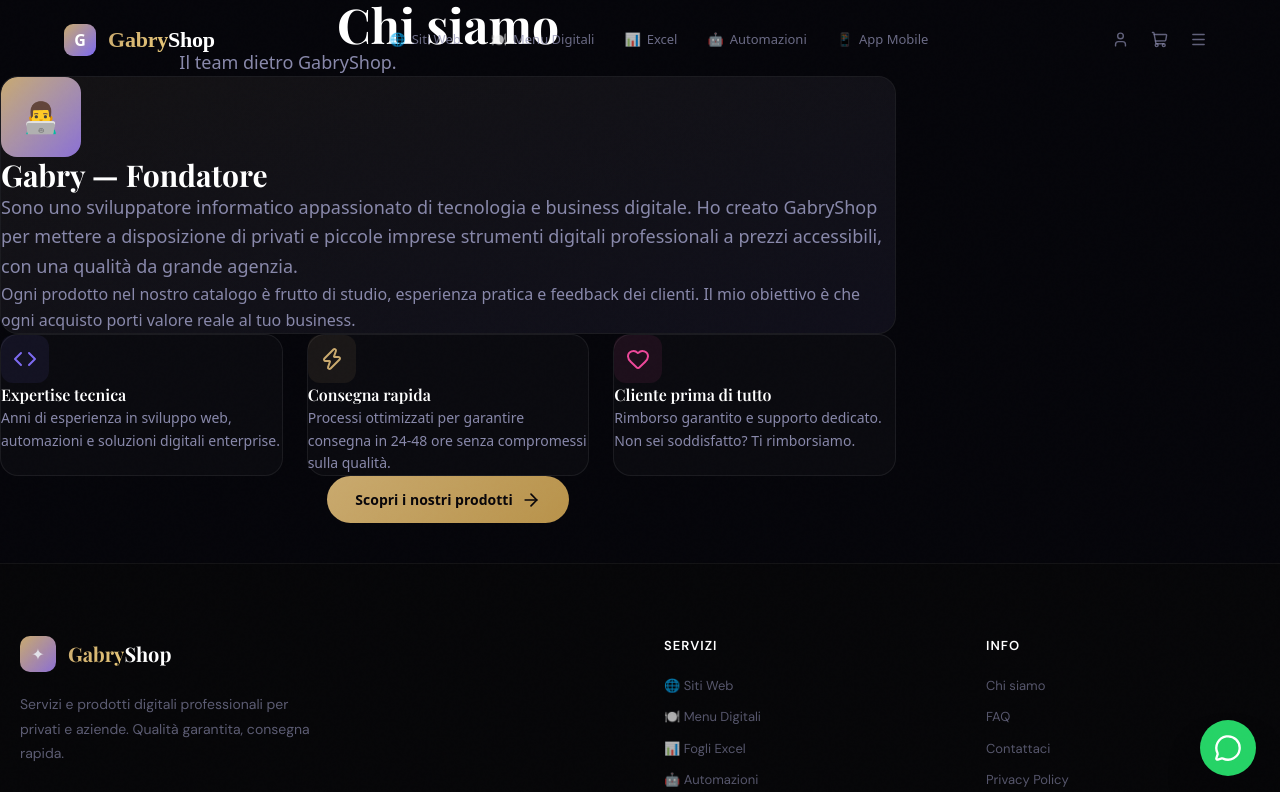
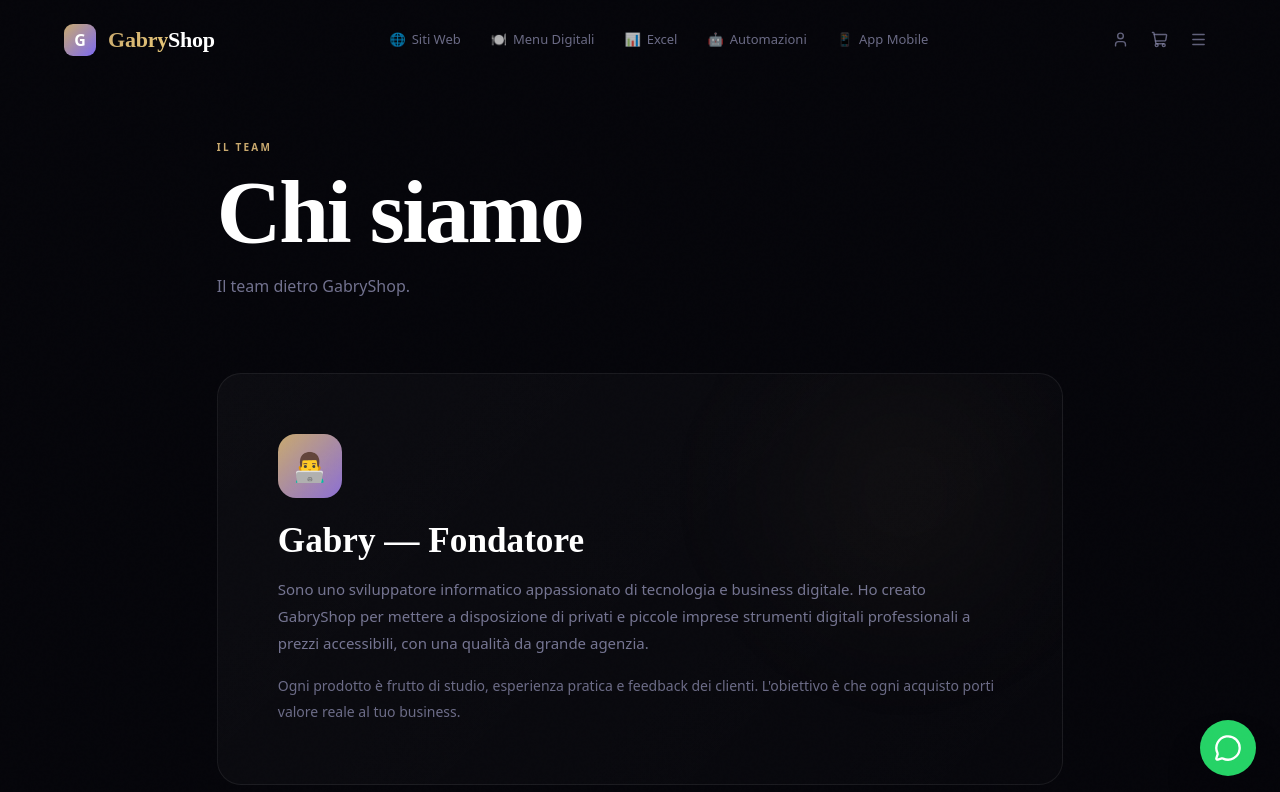
Before and after one commit to terryliano20011-sketch/gabryshop-new, a Next.js app: page /chi-siamo in a window 1280 px wide. Shown: the top 792 px of the page. Built offline with nearby package versions, Linux system fonts and the light colour scheme.

Commit message:
fix: all inner pages - paddingTop 140px, premium design FAQ + Chi siamo

```diff
--- a/src/app/chi-siamo/page.tsx
+++ b/src/app/chi-siamo/page.tsx
@@ -3,48 +3,49 @@ import { ArrowRight, Code, Zap, Heart } from 'lucide-react'
 
 export default function ChiSiamoPage() {
   return (
-    <div className="pt-28 pb-20 px-4 sm:px-6 lg:px-8 max-w-4xl mx-auto">
-      <div className="text-center mb-16">
-        <h1 className="text-4xl sm:text-5xl font-bold text-white mb-4" style={{fontFamily:'Playfair Display,serif'}}>Chi siamo</h1>
-        <p className="text-[#8888aa] text-lg max-w-xl mx-auto">Il team dietro GabryShop.</p>
+    <div style={{minHeight:'100vh',background:'#05050a',paddingTop:'140px',paddingBottom:'100px'}}>
+      <div style={{maxWidth:'1000px',margin:'0 auto',padding:'0 6%'}}>
+        <div style={{marginBottom:'72px'}}>
+          <span style={{fontFamily:'Outfit,system-ui,sans-serif',fontSize:'10px',fontWeight:700,letterSpacing:'0.22em',textTransform:'uppercase',color:'#c9a96e',display:'block',marginBottom:'16px'}}>Il team</span>
+          <h1 style={{fontFamily:'Cormorant Garamond,serif',fontSize:'clamp(3rem,7vw,6rem)',fontWeight:600,lineHeight:0.92,letterSpacing:'-0.025em',color:'white',marginBottom:'20px'}}>Chi siamo</h1>
+          <p style={{fontFamily:'Outfit,system-ui,sans-serif',fontSize:'16px',color:'rgba(140,140,175,0.8)',lineHeight:1.7,maxWidth:'480px'}}>Il team dietro GabryShop.</p>
         </div>
 
-      <div className="luxury-card rounded-3xl p-10 mb-10 relative overflow-hidden">
-        <div className="absolute inset-0 bg-gradient-to-br from-[#c9a96e]/5 to-[#7c6af0]/5" />
-        <div className="relative">
-          <div className="w-20 h-20 rounded-2xl bg-gradient-to-br from-[#c9a96e] to-[#8b6fd4] flex items-center justify-center text-3xl mb-6">
-            👨‍💻
-          </div>
-          <h2 className="text-3xl font-bold text-white mb-4" style={{fontFamily:'Playfair Display,serif'}}>Gabry — Fondatore</h2>
-          <p className="text-[#8888aa] leading-relaxed text-lg mb-6">
+        <div className="g-card" style={{padding:'clamp(36px,6vw,60px)',borderRadius:'24px',marginBottom:'24px',position:'relative',overflow:'hidden'}}>
+          <div style={{position:'absolute',top:'-20%',right:'-5%',width:'400px',height:'400px',borderRadius:'50%',background:'radial-gradient(circle,rgba(201,169,110,0.05) 0%,transparent 70%)',filter:'blur(50px)',pointerEvents:'none'}}/>
+          <div style={{position:'relative'}}>
+            <div style={{width:'64px',height:'64px',borderRadius:'18px',background:'linear-gradient(135deg,#c9a96e,#8b6fd4)',display:'flex',alignItems:'center',justifyContent:'center',fontSize:'28px',marginBottom:'24px'}}>👨‍💻</div>
+            <h2 style={{fontFamily:'Cormorant Garamond,serif',color:'white',fontSize:'2.2rem',fontWeight:600,marginBottom:'16px',lineHeight:1.1}}>Gabry — Fondatore</h2>
+            <p style={{fontFamily:'Outfit,system-ui,sans-serif',color:'rgba(140,140,175,0.82)',fontSize:'15px',lineHeight:1.8,marginBottom:'16px'}}>
               Sono uno sviluppatore informatico appassionato di tecnologia e business digitale. Ho creato GabryShop per mettere a disposizione di privati e piccole imprese strumenti digitali professionali a prezzi accessibili, con una qualità da grande agenzia.
             </p>
-          <p className="text-[#8888aa] leading-relaxed">
-            Ogni prodotto nel nostro catalogo è frutto di studio, esperienza pratica e feedback dei clienti. Il mio obiettivo è che ogni acquisto porti valore reale al tuo business.
+            <p style={{fontFamily:'Outfit,system-ui,sans-serif',color:'rgba(140,140,175,0.75)',fontSize:'14px',lineHeight:1.8}}>
+              Ogni prodotto è frutto di studio, esperienza pratica e feedback dei clienti. L&apos;obiettivo è che ogni acquisto porti valore reale al tuo business.
             </p>
           </div>
         </div>
 
-      <div className="grid grid-cols-1 md:grid-cols-3 gap-6 mb-12">
+        <div style={{display:'grid',gridTemplateColumns:'repeat(3,1fr)',gap:'12px',marginBottom:'48px'}}>
           {[
-          { icon: Code, title: 'Expertise tecnica', desc: 'Anni di esperienza in sviluppo web, automazioni e soluzioni digitali enterprise.', color: '#7c6af0' },
-          { icon: Zap, title: 'Consegna rapida', desc: 'Processi ottimizzati per garantire consegna in 24-48 ore senza compromessi sulla qualità.', color: '#c9a96e' },
-          { icon: Heart, title: 'Cliente prima di tutto', desc: 'Rimborso garantito e supporto dedicato. Non sei soddisfatto? Ti rimborsiamo.', color: '#ec4899' },
+            {icon:Code, title:'Expertise tecnica', desc:'Anni di esperienza in sviluppo web, automazioni e soluzioni digitali enterprise.', color:'#7c6af0'},
+            {icon:Zap,  title:'Consegna rapida',   desc:'Processi ottimizzati per garantire consegna in 24-48 ore senza compromessi sulla qualità.', color:'#c9a96e'},
+            {icon:Heart,title:'Cliente prima',     desc:'Rimborso garantito e supporto dedicato. Non sei soddisfatto? Ti rimborsiamo.', color:'#ec4899'},
           ].map(item => (
-          <div key={item.title} className="luxury-card rounded-2xl p-6">
-            <div className="w-12 h-12 rounded-xl flex items-center justify-center mb-4" style={{background:`${item.color}15`}}>
-              <item.icon className="w-6 h-6" style={{color:item.color}} />
+            <div key={item.title} className="g-card" style={{padding:'28px 24px',borderRadius:'18px'}}>
+              <div style={{width:'44px',height:'44px',borderRadius:'12px',background:`${item.color}12`,border:`1px solid ${item.color}22`,display:'flex',alignItems:'center',justifyContent:'center',marginBottom:'16px'}}>
+                <item.icon size={20} style={{color:item.color}}/>
               </div>
-            <h3 className="text-white font-semibold mb-2" style={{fontFamily:'Playfair Display,serif'}}>{item.title}</h3>
-            <p className="text-[#8888aa] text-sm leading-relaxed">{item.desc}</p>
+              <h3 style={{fontFamily:'Cormorant Garamond,serif',color:'white',fontSize:'1.25rem',fontWeight:600,marginBottom:'8px'}}>{item.title}</h3>
+              <p style={{fontFamily:'Outfit,system-ui,sans-serif',color:'rgba(120,120,155,0.72)',fontSize:'13px',lineHeight:1.65}}>{item.desc}</p>
             </div>
           ))}
         </div>
 
-      <div className="text-center">
-        <Link href="/" className="btn-gold px-8 py-4 rounded-xl font-semibold inline-flex items-center gap-2">
-          Scopri i nostri prodotti <ArrowRight className="w-5 h-5" />
+        <div style={{textAlign:'center'}}>
+          <Link href="/" className="g-btn g-btn-gold" style={{borderRadius:'14px',display:'inline-flex',padding:'15px 36px',fontSize:'15px'}}>
+            Scopri i prodotti <ArrowRight size={17}/>
           </Link>
+        </div>
       </div>
     </div>
   )
--- a/src/app/login/page.tsx
+++ b/src/app/login/page.tsx
@@ -23,7 +23,7 @@ export default function LoginPage() {
   }
 
   return (
-    <div className="pt-28 pb-20 flex items-center justify-center min-h-screen px-4">
+    <div className="pt-36 pb-20 flex items-center justify-center min-h-screen px-4">
       <div className="w-full max-w-md">
         <div className="text-center mb-8">
           <div className="w-12 h-12 rounded-xl bg-gradient-to-br from-[#c9a96e] to-[#8b6fd4] flex items-center justify-center mx-auto mb-4">
--- a/src/app/privacy/page.tsx
+++ b/src/app/privacy/page.tsx
@@ -1,6 +1,6 @@
 export default function PrivacyPage() {
   return (
-    <div className="pt-28 pb-20 px-4 sm:px-6 lg:px-8 max-w-3xl mx-auto">
+    <div className="pt-36 pb-20 px-4 sm:px-6 lg:px-8 max-w-3xl mx-auto">
       <h1 className="text-4xl font-bold text-white mb-4" style={{fontFamily:'Playfair Display,serif'}}>Privacy Policy</h1>
       <p className="text-[#8888aa] text-sm mb-10">Ultimo aggiornamento: Gennaio 2025</p>
 
--- a/src/app/register/page.tsx
+++ b/src/app/register/page.tsx
@@ -23,7 +23,7 @@ export default function RegisterPage() {
   }
 
   if (done) return (
-    <div className="pt-28 pb-20 flex items-center justify-center min-h-screen px-4">
+    <div className="pt-36 pb-20 flex items-center justify-center min-h-screen px-4">
       <div className="max-w-md w-full text-center">
         <div className="text-5xl mb-4">📬</div>
         <h2 className="text-2xl font-bold text-white mb-2" style={{fontFamily:'Playfair Display,serif'}}>Controlla la tua email!</h2>
@@ -34,7 +34,7 @@ export default function RegisterPage() {
   )
 
   return (
-    <div className="pt-28 pb-20 flex items-center justify-center min-h-screen px-4">
+    <div className="pt-36 pb-20 flex items-center justify-center min-h-screen px-4">
       <div className="w-full max-w-md">
         <div className="text-center mb-8">
           <div className="w-12 h-12 rounded-xl bg-gradient-to-br from-[#c9a96e] to-[#8b6fd4] flex items-center justify-center mx-auto mb-4">
--- a/src/app/termini/page.tsx
+++ b/src/app/termini/page.tsx
@@ -1,6 +1,6 @@
 export default function TerminiPage() {
   return (
-    <div className="pt-28 pb-20 px-4 sm:px-6 lg:px-8 max-w-3xl mx-auto">
+    <div className="pt-36 pb-20 px-4 sm:px-6 lg:px-8 max-w-3xl mx-auto">
       <h1 className="text-4xl font-bold text-white mb-4" style={{fontFamily:'Playfair Display,serif'}}>Termini di Servizio</h1>
       <p className="text-[#8888aa] text-sm mb-10">Ultimo aggiornamento: Gennaio 2025</p>
       <div className="space-y-8 text-[#8888aa] leading-relaxed">
```
Also changed, not shown: src/app/faq/page.tsx (+32 -35 lines). Lines whose indentation alone changed are shown as unchanged.
